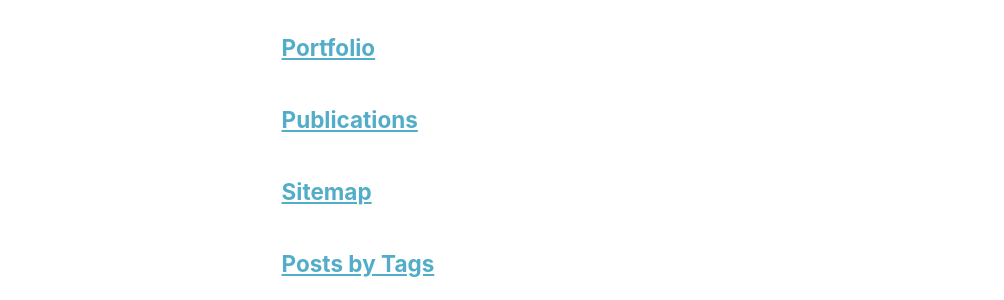
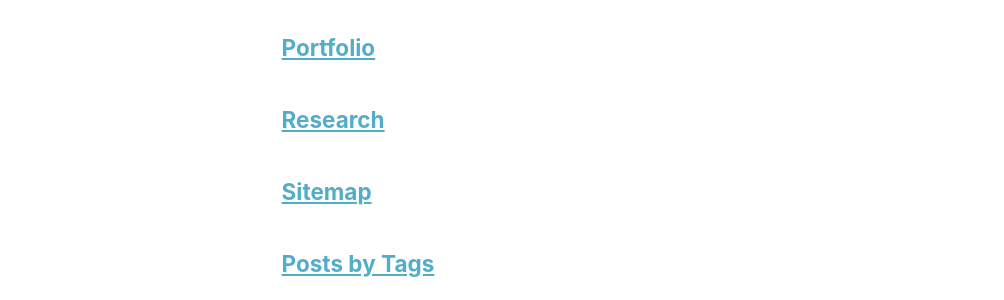
Before and after one commit to jmcalis/jmcalis.github.io, a Jekyll site: the page built from _pages/page-archive.html, in a window 1280 px wide and 900 px high, scrolled down 704 px. Shown: the part 154-454 px from the top of the window, without its empty margins (0-1004 px from the left). Built offline with Jekyll 4.4.1, drawn with Linux system fonts in a browser that asks for light colours; a script that is not in the unit is left out.

Commit message:
changes publications page to research page

```diff
--- a/_config.yml
+++ b/_config.yml
@@ -81,10 +81,10 @@ author:
 publication_category:
   books:
     title: 'Books'
+  preprints:
+    title: 'Preprints'
   manuscripts:
     title: 'Journal Articles'
-  preprints:
-    title: 'Preprints'
   conferences:
     title: 'Conference Papers'
 
--- a/_pages/publications.html
+++ b/_pages/publications.html
@@ -1,6 +1,6 @@
 ---
 layout: archive
-title: "Publications"
+title: "Research"
 permalink: /publications/
 author_profile: true
 ---
```
